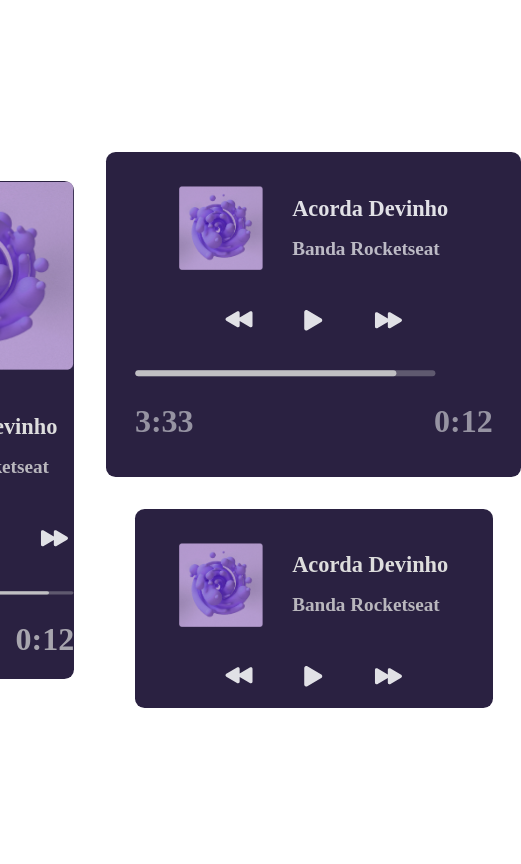
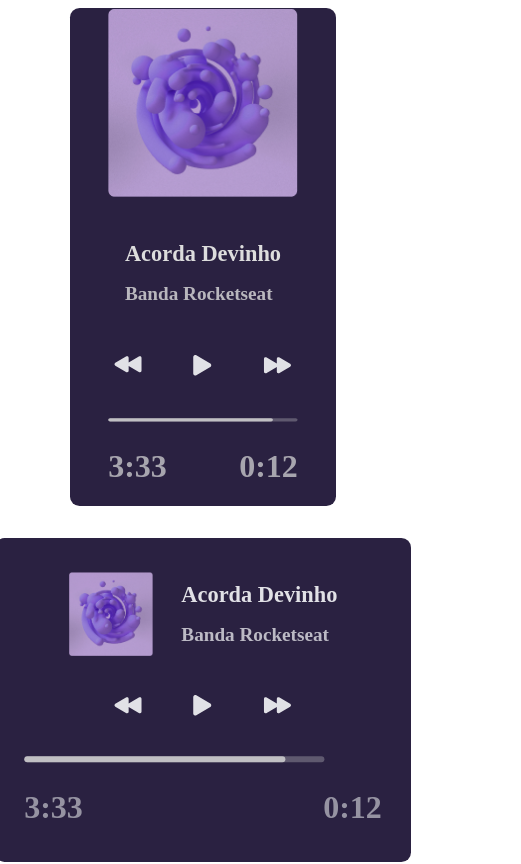
Before and after one commit to claytonfortunato/Music-player-01, a React (Vite) app: page / in a window 390 px wide. Shown: the top 864 px of the page, 521 px wide, since content can reach past the window. Built offline with nearby package versions, Linux system fonts and the light colour scheme; the HTML template or start-up script is replaced by a standard one.

Commit message:
feat: responsividade

```diff
--- a/src/styles.ts
+++ b/src/styles.ts
@@ -7,6 +7,11 @@
   align-items: center;
   justify-content: center;
   gap: 2rem;
+
+  @media screen and (max-width: 768px) {
+    flex-direction: column;
+    height: 100%;
+  }
 `;
 
 export const SmallPlay = styled.div`
```
